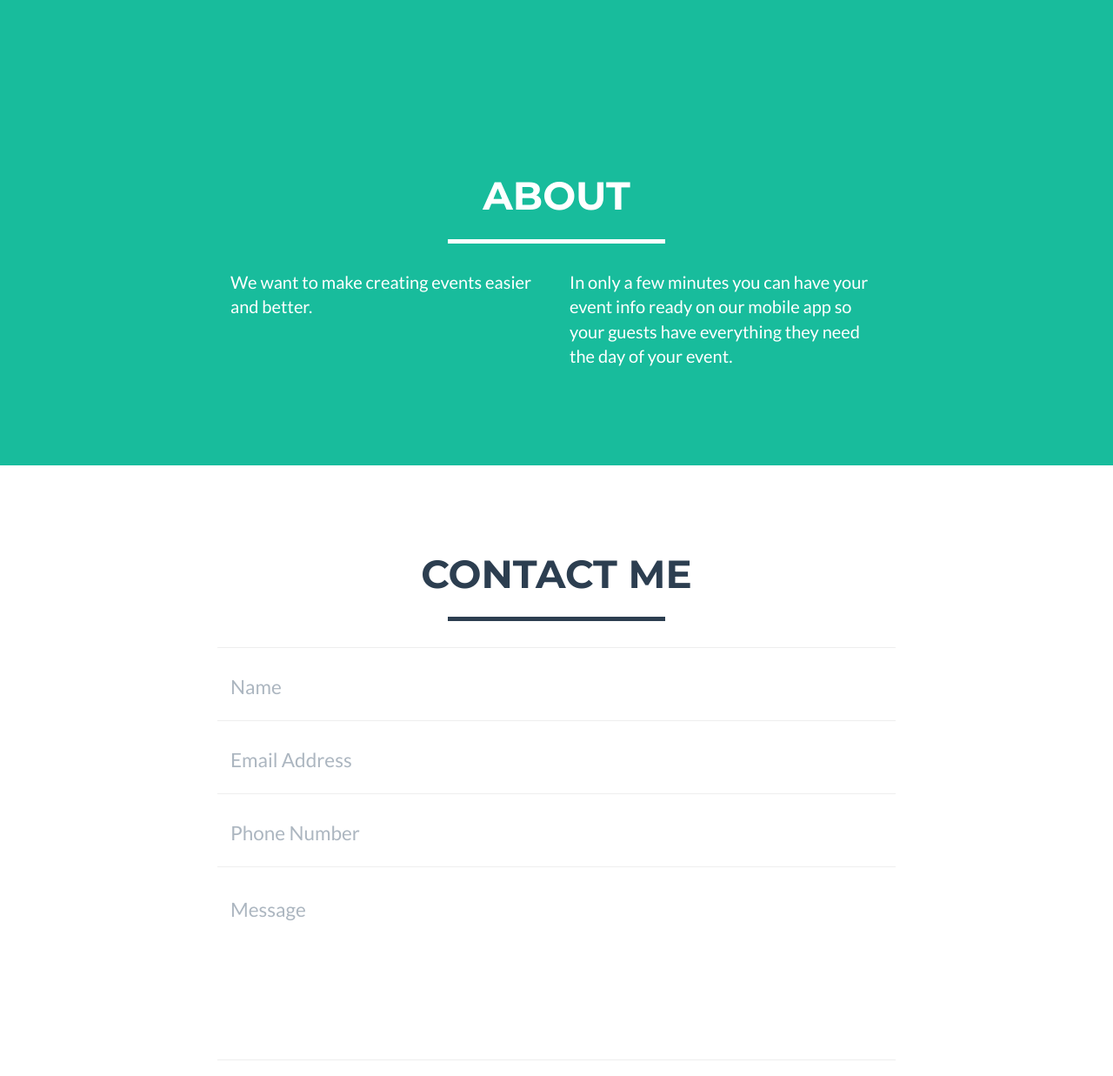
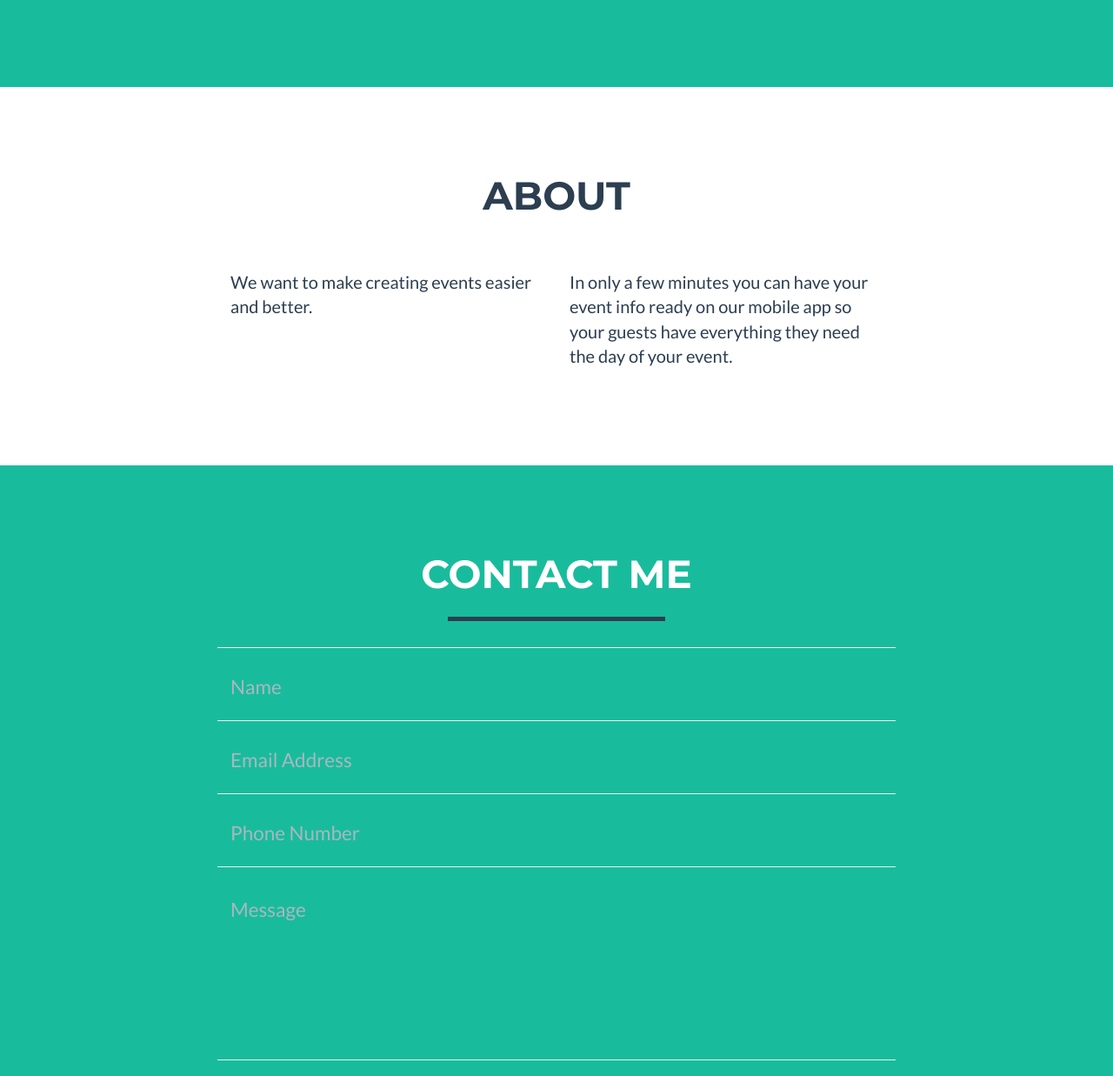
Before and after one commit to MarcoRmz/Eventful, a plain HTML site: page index.html in a window 1280 px wide. Shown: the part 675-1912 px from the top of the page at 87% size. Drawn offline with nearby package versions, Linux system fonts and the light colour scheme; a script that the page names is missing.

Commit message:
changed class

```diff
--- a/index.html
+++ b/index.html
@@ -101,7 +101,7 @@
         </header>
 
         <!-- About Section -->
-        <section class="success" id="about">
+        <section id="about">
             <div class="container">
                 <div class="row">
                     <div class="col-lg-12 text-center">
@@ -121,7 +121,7 @@
         </section>
 
         <!-- Contact Section -->
-        <section id="contact">
+        <section class="success" id="contact">
             <div class="container">
                 <div class="row">
                     <div class="col-lg-12 text-center">
```
